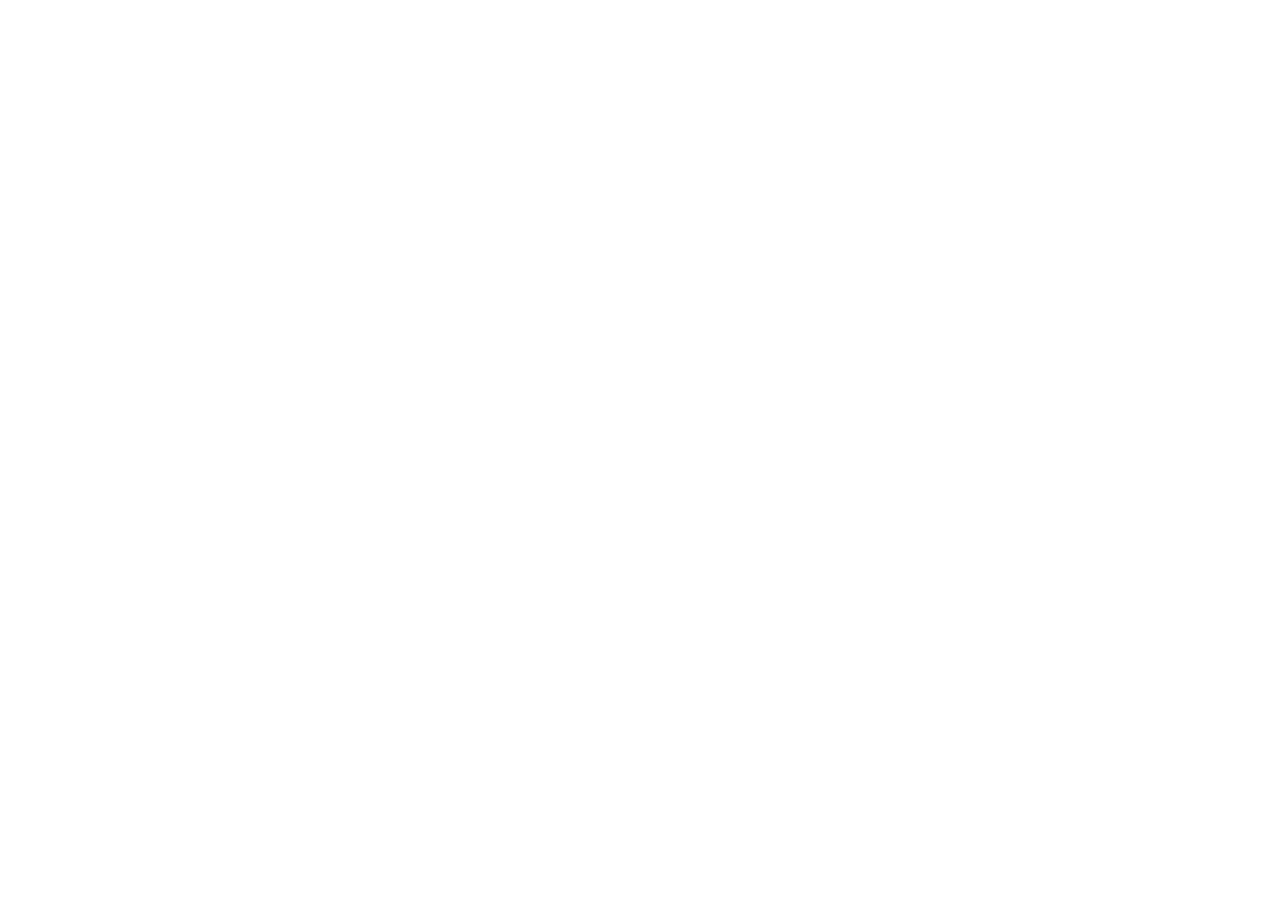
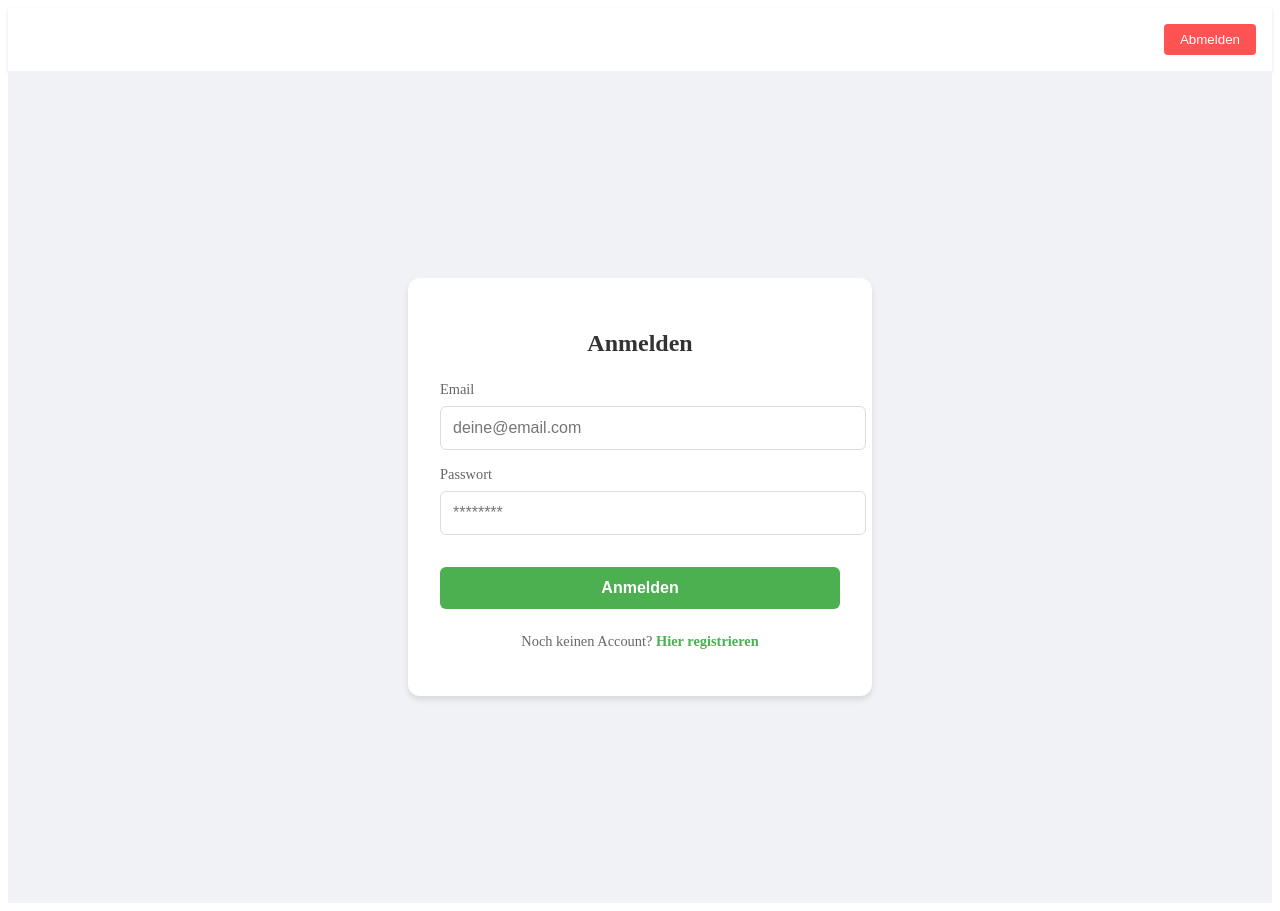
Before and after one commit to pascal-03-12/MediZone, a Vue app: page /login in a window 1280 px wide. Before the commit this address had no page. Before the commit the page ends 800 px from the top, so only its background shows below. Built offline with nearby package versions, Linux system fonts and the light colour scheme; no server answers; sample sign-in values are in the browser's storage.

Commit message:
feat: Implement user authentication with login/registration views, a Pinia store, and route protection.

```diff
--- a/src/App.vue
+++ b/src/App.vue
@@ -1,7 +1,42 @@
-<script setup lang="ts"></script>
+<script setup lang="ts">
+import { onMounted } from 'vue';
+import { useAuthStore } from './stores/auth';
+
+const authStore = useAuthStore();
+
+onMounted(() => {
+  authStore.initAuth();
+});
+</script>
 
 <template>
+  <header v-if="authStore.user">
+    <nav>
+      <button @click="authStore.logout">Abmelden</button>
+    </nav>
+  </header>
   <RouterView />
 </template>
 
-<style scoped></style>
+<style scoped>
+header {
+  padding: 1rem;
+  background-color: #fff;
+  box-shadow: 0 2px 4px rgba(0,0,0,0.1);
+  display: flex;
+  justify-content: flex-end;
+}
+
+button {
+  padding: 0.5rem 1rem;
+  background-color: #ff5252;
+  color: white;
+  border: none;
+  border-radius: 4px;
+  cursor: pointer;
+}
+
+button:hover {
+  background-color: #ff1744;
+}
+</style>
--- a/src/router/index.ts
+++ b/src/router/index.ts
@@ -1,4 +1,5 @@
 import { createRouter, createWebHistory } from 'vue-router'
+import { useAuthStore } from '../stores/auth'
 
 const router = createRouter({
   history: createWebHistory(import.meta.env.BASE_URL),
@@ -6,9 +7,28 @@
     {
       path: '/',
       name: 'home',
-      component: () => import('../views/HomeView.vue')
+      component: () => import('../views/HomeView.vue'),
+      meta: { requiresAuth: true }
+    },
+    {
+      path: '/login',
+      name: 'login',
+      component: () => import('../views/LoginView.vue')
     }
   ],
 })
 
+router.beforeEach(async (to, _from, next) => {
+  const authStore = useAuthStore()
+
+  if (authStore.loading) {
+  }
+
+  if (to.meta.requiresAuth && !authStore.isAuthenticated && !authStore.loading) {
+    next('/login')
+  } else {
+    next()
+  }
+})
+
 export default router
--- /dev/null
+++ b/src/stores/auth.ts
@@ -0,0 +1,77 @@
+
+import { defineStore } from 'pinia';
+import { ref, computed } from 'vue';
+import {
+  createUserWithEmailAndPassword,
+  signInWithEmailAndPassword,
+  signOut,
+  onAuthStateChanged,
+  type User
+} from 'firebase/auth';
+import { auth } from '../firebaseConfig';
+import router from '../router';
+
+export const useAuthStore = defineStore('auth', () => {
+  const user = ref<User | null>(null);
+  const loading = ref(true);
+  const error = ref<string | null>(null);
+
+  const isAuthenticated = computed(() => !!user.value);
+
+  const initAuth = () => {
+    onAuthStateChanged(auth, (currentUser) => {
+      user.value = currentUser;
+      loading.value = false;
+      if (!currentUser && router.currentRoute.value.meta.requiresAuth) {
+        router.push('/login');
+      }
+    });
+  };
+
+  const register = async (email: string, password: string) => {
+    error.value = null;
+    loading.value = true;
+    try {
+      await createUserWithEmailAndPassword(auth, email, password);
+      router.push('/');
+    } catch (err: any) {
+      error.value = err.message;
+    } finally {
+        loading.value = false;
+    }
+  };
+
+  const login = async (email: string, password: string) => {
+    error.value = null;
+    loading.value = true;
+    try {
+      await signInWithEmailAndPassword(auth, email, password);
+      router.push('/');
+    } catch (err: any) {
+       error.value = err.message;
+    } finally {
+        loading.value = false;
+    }
+  };
+
+  const logout = async () => {
+    error.value = null;
+    try {
+      await signOut(auth);
+      router.push('/login');
+    } catch (err: any) {
+      error.value = err.message;
+    }
+  };
+
+  return {
+    user,
+    loading,
+    error,
+    isAuthenticated,
+    initAuth,
+    register,
+    login,
+    logout
+  };
+});
--- /dev/null
+++ b/src/views/LoginView.vue
@@ -0,0 +1,150 @@
+
+<script setup lang="ts">
+import { ref } from 'vue';
+import { useAuthStore } from '../stores/auth';
+
+const authStore = useAuthStore();
+
+const email = ref('');
+const password = ref('');
+const isRegister = ref(false);
+
+const handleSubmit = async () => {
+    if (isRegister.value) {
+        await authStore.register(email.value, password.value);
+    } else {
+        await authStore.login(email.value, password.value);
+    }
+}
+</script>
+
+<template>
+  <div class="login-container">
+    <div class="card">
+        <h2>{{ isRegister ? 'Registrieren' : 'Anmelden' }}</h2>
+        <form @submit.prevent="handleSubmit">
+            <div class="form-group">
+                <label for="email">Email</label>
+                <input type="email" id="email" v-model="email" required placeholder="deine@email.com" />
+            </div>
+            <div class="form-group">
+                <label for="password">Passwort</label>
+                <input type="password" id="password" v-model="password" required placeholder="********" />
+            </div>
+            <div v-if="authStore.error" class="error">
+                {{ authStore.error }}
+            </div>
+            <button type="submit" :disabled="authStore.loading">
+                {{ authStore.loading ? 'Lade...' : (isRegister ? 'Registrieren' : 'Anmelden') }}
+            </button>
+        </form>
+        <p class="toggle-text">
+            {{ isRegister ? 'Bereits einen Account?' : 'Noch keinen Account?' }}
+            <a href="#" @click.prevent="isRegister = !isRegister">
+                {{ isRegister ? 'Hier anmelden' : 'Hier registrieren' }}
+            </a>
+        </p>
+    </div>
+  </div>
+</template>
+
+<style scoped>
+.login-container {
+    display: flex;
+    justify-content: center;
+    align-items: center;
+    min-height: 100vh;
+    background-color: #f0f2f5;
+    padding: 1rem;
+}
+
+.card {
+    background: white;
+    padding: 2rem;
+    border-radius: 12px;
+    box-shadow: 0 4px 6px rgba(0, 0, 0, 0.1);
+    width: 100%;
+    max-width: 400px;
+}
+
+h2 {
+    text-align: center;
+    margin-bottom: 1.5rem;
+    color: #333;
+}
+
+.form-group {
+    margin-bottom: 1rem;
+}
+
+label {
+    display: block;
+    margin-bottom: 0.5rem;
+    color: #666;
+    font-size: 0.9rem;
+}
+
+input {
+    width: 100%;
+    padding: 0.75rem;
+    border: 1px solid #ddd;
+    border-radius: 6px;
+    font-size: 1rem;
+    transition: border-color 0.2s;
+}
+
+input:focus {
+    outline: none;
+    border-color: #4CAF50;
+}
+
+button {
+    width: 100%;
+    padding: 0.75rem;
+    background-color: #4CAF50;
+    color: white;
+    border: none;
+    border-radius: 6px;
+    font-size: 1rem;
+    font-weight: bold;
+    cursor: pointer;
+    transition: background-color 0.2s;
+    margin-top: 1rem;
+}
+
+button:hover:not(:disabled) {
+    background-color: #45a049;
+}
+
+button:disabled {
+    background-color: #a5d6a7;
+    cursor: not-allowed;
+}
+
+.error {
+    color: #d32f2f;
+    background-color: #ffebee;
+    padding: 0.75rem;
+    border-radius: 6px;
+    margin-top: 1rem;
+    font-size: 0.9rem;
+    text-align: center;
+}
+
+.toggle-text {
+    text-align: center;
+    margin-top: 1.5rem;
+    font-size: 0.9rem;
+    color: #666;
+}
+
+a {
+    color: #4CAF50;
+    text-decoration: none;
+    font-weight: bold;
+}
+
+a:hover {
+    text-decoration: underline;
+}
+</style>
```
Also changed, not shown: firebase.json, 1 other file (tests, documents, lock files or other folders).
